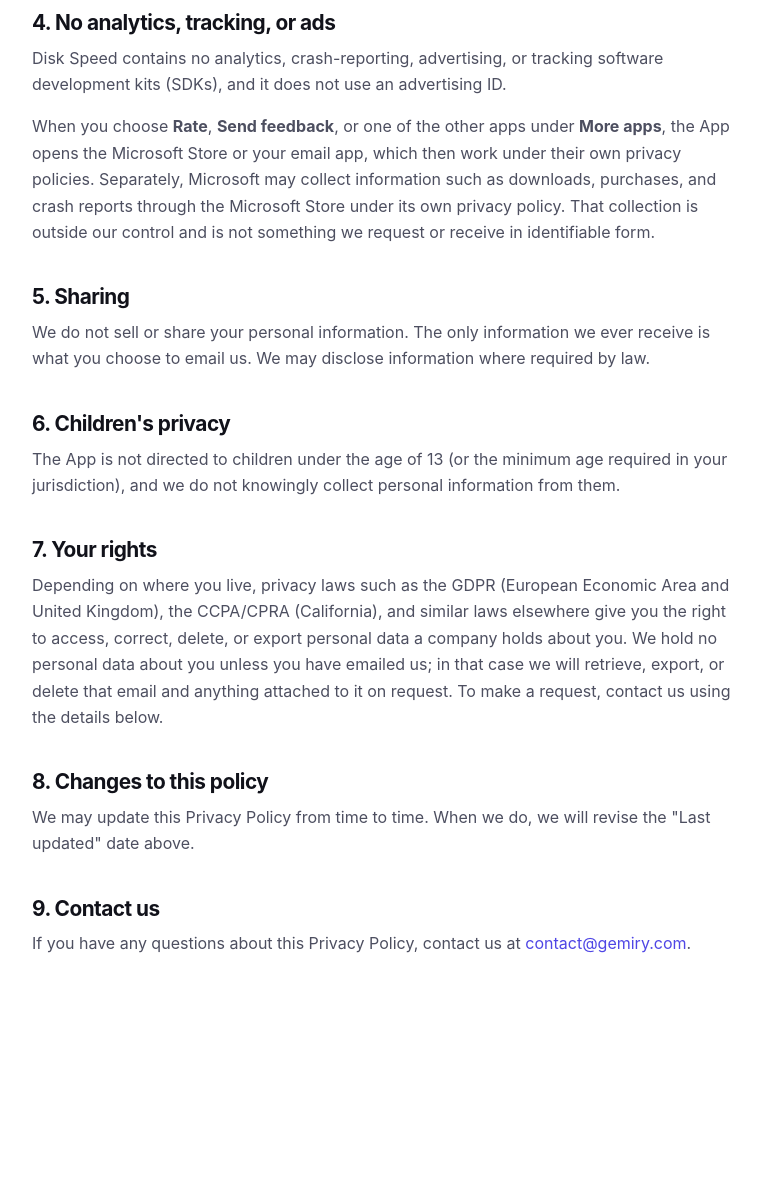
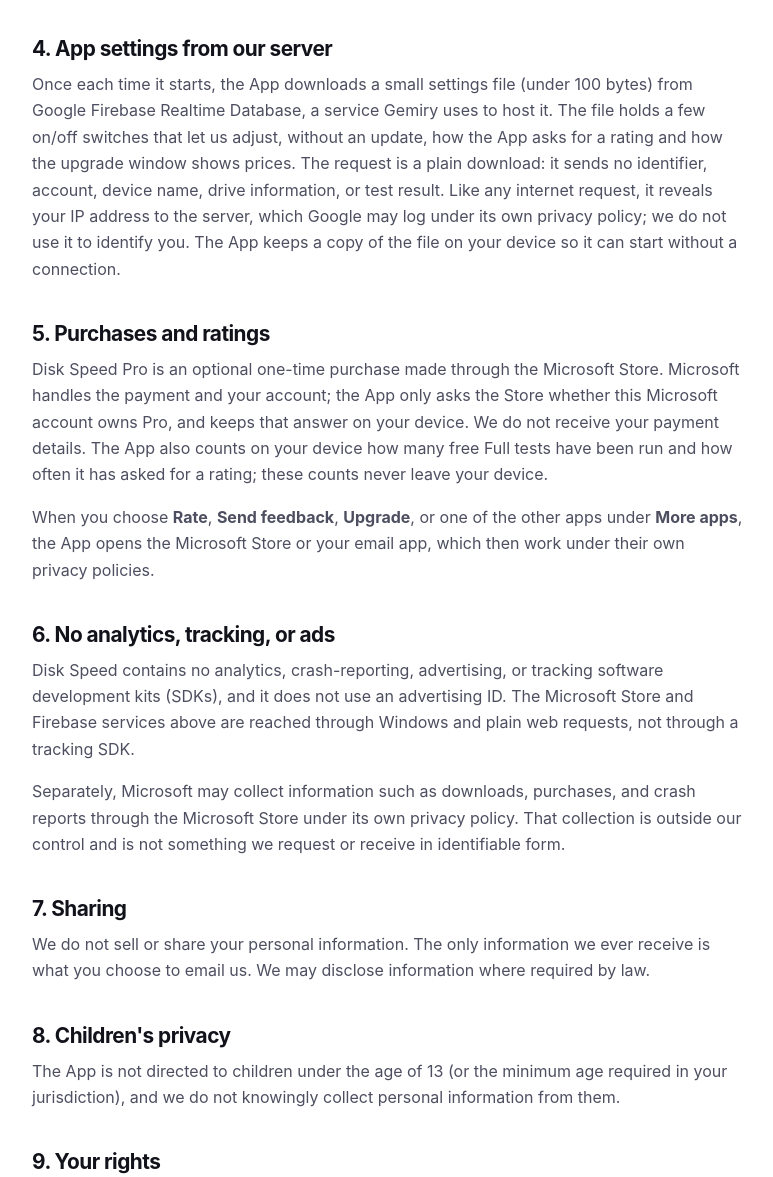
Before and after one commit to gemiry-hub/gemiry-hub.github.io, a plain HTML site: page legal/diskspeed/privacy/index.html in a window 1280 px wide. Shown: the part 1139-2316 px from the top of the page, without its empty margins (252-1025 px from the left). Before the commit the page ends 2208 px from the top, so only its background shows below. Drawn offline with Linux system fonts and the light colour scheme.

Commit message:
Disk Speed privacy policy: the launch settings check (Firebase toolkit.json), the Pro purchase and on-device counts
The app now downloads a small settings file once per launch and offers a one-time
Disk Speed Pro add-on through the Microsoft Store. The policy says what that request
carries (nothing but the IP every request reveals), what the Store check keeps, and
that the free-test and rating counts stay on the device.

```diff
--- a/legal/diskspeed/privacy/index.html
+++ b/legal/diskspeed/privacy/index.html
@@ -30,7 +30,9 @@
         Disk Speed does <strong>not</strong> collect, store, or share your
         personal information. We do not ask you to create an account, and the
         App does not gather your name, email address, files, or other personal
-        data to send to us. The App makes no network connections of its own.
+        data to send to us. The App's only network connection of its own is
+        the settings check described in section 4; it carries nothing about you
+        or your drives.
       </p>
 
       <h2>2. Speed tests stay on your device</h2>
@@ -66,37 +68,67 @@
         problem you reported, and you can ask us to delete it at any time.
       </p>
 
-      <h2>4. No analytics, tracking, or ads</h2>
+      <h2>4. App settings from our server</h2>
+      <p>
+        Once each time it starts, the App downloads a small settings file
+        (under 100 bytes) from Google Firebase Realtime Database, a service
+        Gemiry uses to host it. The file holds a few on/off switches that let us
+        adjust, without an update, how the App asks for a rating and how the
+        upgrade window shows prices. The request is a plain download: it sends
+        no identifier, account, device name, drive information, or test result.
+        Like any internet request, it reveals your IP address to the server,
+        which Google may log under its own privacy policy; we do not use it to
+        identify you. The App keeps a copy of the file on your device so it can
+        start without a connection.
+      </p>
+
+      <h2>5. Purchases and ratings</h2>
+      <p>
+        Disk Speed Pro is an optional one-time purchase made through the
+        Microsoft Store. Microsoft handles the payment and your account; the
+        App only asks the Store whether this Microsoft account owns Pro, and
+        keeps that answer on your device. We do not receive your payment
+        details. The App also counts on your device how many free Full tests
+        have been run and how often it has asked for a rating; these counts
+        never leave your device.
+      </p>
+      <p>
+        When you choose <strong>Rate</strong>, <strong>Send feedback</strong>,
+        <strong>Upgrade</strong>, or one of the other apps under
+        <strong>More apps</strong>, the App opens the Microsoft Store or your
+        email app, which then work under their own privacy policies.
+      </p>
+
+      <h2>6. No analytics, tracking, or ads</h2>
       <p>
         Disk Speed contains no analytics, crash-reporting, advertising, or
         tracking software development kits (SDKs), and it does not use an
-        advertising ID.
+        advertising ID. The Microsoft Store and Firebase services above are
+        reached through Windows and plain web requests, not through a tracking
+        SDK.
       </p>
       <p>
-        When you choose <strong>Rate</strong>, <strong>Send feedback</strong>,
-        or one of the other apps under <strong>More apps</strong>, the App opens
-        the Microsoft Store or your email app, which then work under their own
-        privacy policies. Separately, Microsoft may collect information such as
-        downloads, purchases, and crash reports through the Microsoft Store
-        under its own privacy policy. That collection is outside our control
-        and is not something we request or receive in identifiable form.
+        Separately, Microsoft may collect information such as downloads,
+        purchases, and crash reports through the Microsoft Store under its own
+        privacy policy. That collection is outside our control and is not
+        something we request or receive in identifiable form.
       </p>
 
-      <h2>5. Sharing</h2>
+      <h2>7. Sharing</h2>
       <p>
         We do not sell or share your personal information. The only
         information we ever receive is what you choose to email us. We may
         disclose information where required by law.
       </p>
 
-      <h2>6. Children's privacy</h2>
+      <h2>8. Children's privacy</h2>
       <p>
         The App is not directed to children under the age of 13 (or the minimum
         age required in your jurisdiction), and we do not knowingly collect
         personal information from them.
       </p>
 
-      <h2>7. Your rights</h2>
+      <h2>9. Your rights</h2>
       <p>
         Depending on where you live, privacy laws such as the GDPR (European
         Economic Area and United Kingdom), the CCPA/CPRA (California), and
@@ -107,13 +139,13 @@
         To make a request, contact us using the details below.
       </p>
 
-      <h2>8. Changes to this policy</h2>
+      <h2>10. Changes to this policy</h2>
       <p>
         We may update this Privacy Policy from time to time. When we do, we will
         revise the "Last updated" date above.
       </p>
 
-      <h2>9. Contact us</h2>
+      <h2>11. Contact us</h2>
       <p>
         If you have any questions about this Privacy Policy, contact us at
         <a href="mailto:contact@gemiry.com">contact@gemiry.com</a>.
```
